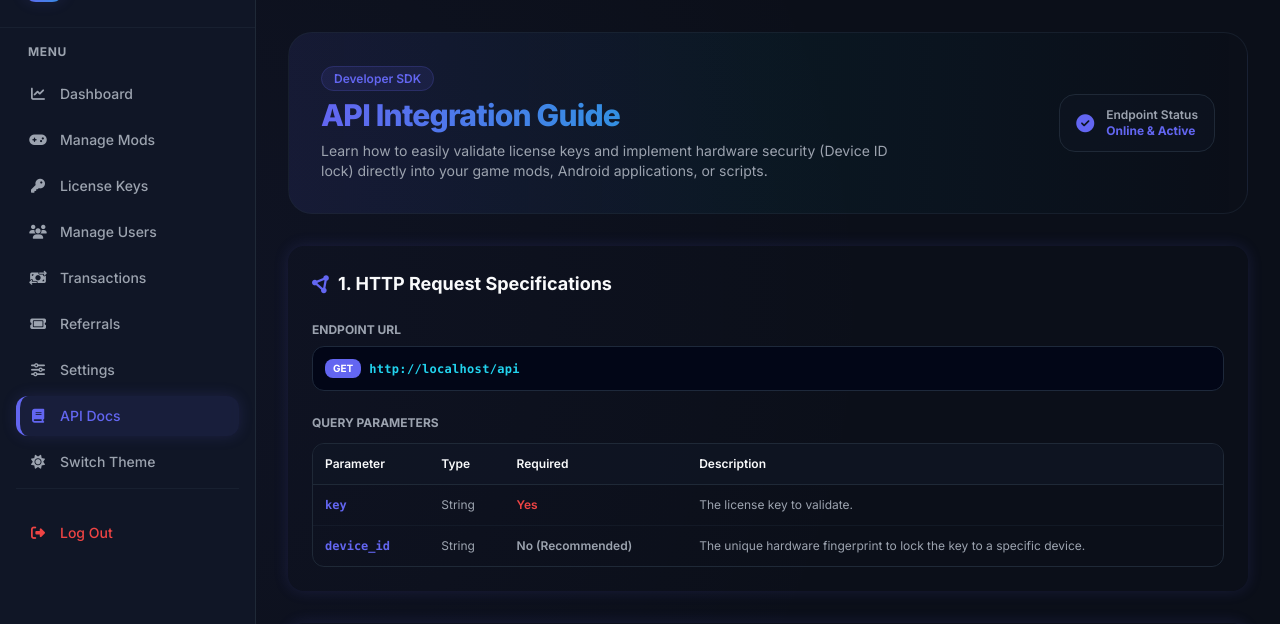
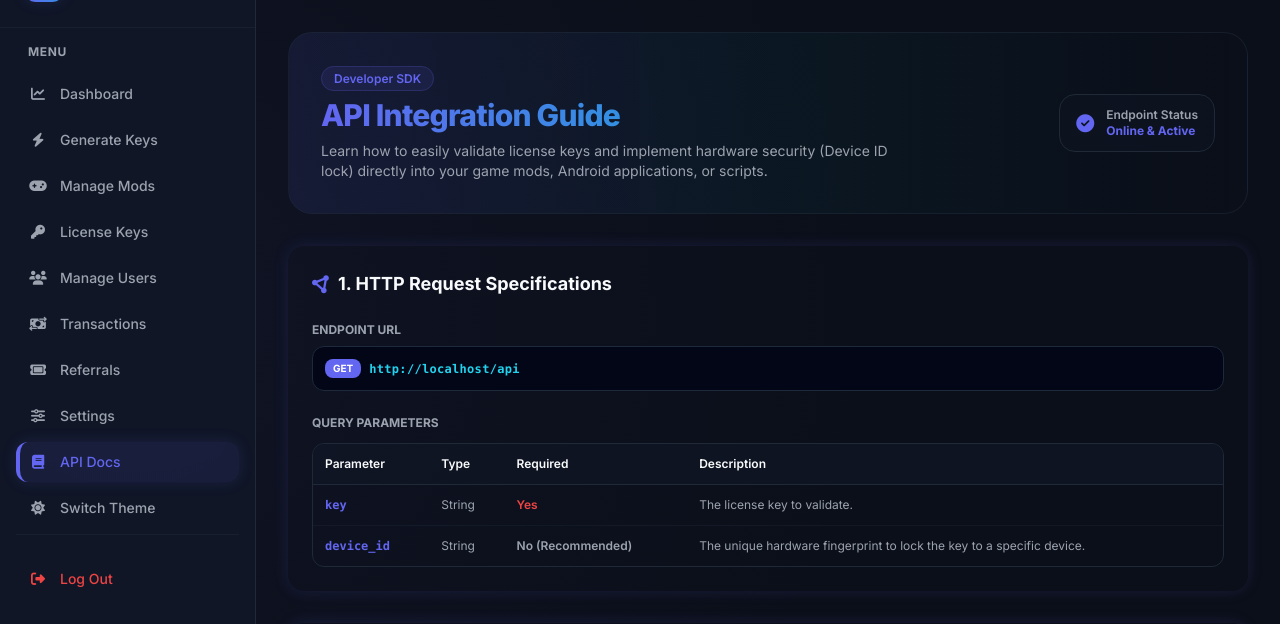
Before and after one commit to bpushpa973-netizen/Abhinavwirephp, a PHP site: page /docs.php in a window 1280 px wide. Shown: the part 64-688 px from the top of the page. Run offline with PHP 8.4, Linux system fonts and the light colour scheme; a user stored in the database is signed in; some libraries are stand-ins or nearby versions.

Commit message:
Upload Abhinav_Wire_FIXED_No_Aryan_Generate_Keys.zip via @GithubMnager_Bot

```diff
--- a/database.sql
+++ b/database.sql
@@ -38,6 +38,7 @@ CREATE TABLE `license_keys` (
   `sold_to` int(11) DEFAULT NULL,
   `sold_at` timestamp NULL DEFAULT NULL,
   `device_id` varchar(255) DEFAULT NULL,
+  `max_devices` int NOT NULL DEFAULT 1,
   `created_at` timestamp NULL DEFAULT current_timestamp()
 ) ENGINE=InnoDB DEFAULT CHARSET=latin1 COLLATE=latin1_swedish_ci;
 
--- a/includes/header.php
+++ b/includes/header.php
@@ -233,6 +233,10 @@ if ($isLoggedIn) {
                     <i class="fa-solid fa-chart-line w-5 text-center"></i>
                     <span>Dashboard</span>
                 </a>
+                <a href="generate" class="flex items-center space-x-3 px-3 py-2.5 rounded-xl text-sm font-medium transition-all duration-300 <?php echo $current_page == 'generate.php' ? 'bg-brand-primary/10 text-brand-primary border-l-4 border-brand-primary pl-2 shadow-glow' : 'text-brand-muted hover:bg-brand-surface/50 hover:text-brand-text' ?>">
+                    <i class="fa-solid fa-bolt w-5 text-center"></i>
+                    <span>Generate Keys</span>
+                </a>
                 <a href="mods" class="flex items-center space-x-3 px-3 py-2.5 rounded-xl text-sm font-medium transition-all duration-300 <?php echo in_array($current_page, ['mods.php', 'add-mod.php', 'upload.php']) ? 'bg-brand-primary/10 text-brand-primary border-l-4 border-brand-primary pl-2 shadow-glow' : 'text-brand-muted hover:bg-brand-surface/50 hover:text-brand-text' ?>">
                     <i class="fa-solid fa-gamepad w-5 text-center"></i>
                     <span>Manage Mods</span>
@@ -262,6 +266,10 @@ if ($isLoggedIn) {
                 <a href="dashboard" class="flex items-center space-x-3 px-3 py-2.5 rounded-xl text-sm font-medium transition-all duration-300 <?php echo $current_page == 'dashboard.php' ? 'bg-brand-primary/10 text-brand-primary border-l-4 border-brand-primary pl-2 shadow-glow' : 'text-brand-muted hover:bg-brand-surface/50 hover:text-brand-text' ?>">
                     <i class="fa-solid fa-house w-5 text-center"></i>
                     <span>Dashboard</span>
+                </a>
+                <a href="generate" class="flex items-center space-x-3 px-3 py-2.5 rounded-xl text-sm font-medium transition-all duration-300 <?php echo $current_page == 'generate.php' ? 'bg-brand-primary/10 text-brand-primary border-l-4 border-brand-primary pl-2 shadow-glow' : 'text-brand-muted hover:bg-brand-surface/50 hover:text-brand-text' ?>">
+                    <i class="fa-solid fa-bolt w-5 text-center"></i>
+                    <span>Generate Keys</span>
                 </a>
                 <a href="keys" class="flex items-center space-x-3 px-3 py-2.5 rounded-xl text-sm font-medium transition-all duration-300 <?php echo in_array($current_page, ['keys.php', 'generate.php']) ? 'bg-brand-primary/10 text-brand-primary border-l-4 border-brand-primary pl-2 shadow-glow' : 'text-brand-muted hover:bg-brand-surface/50 hover:text-brand-text' ?>">
                     <i class="fa-solid fa-key w-5 text-center"></i>
```
